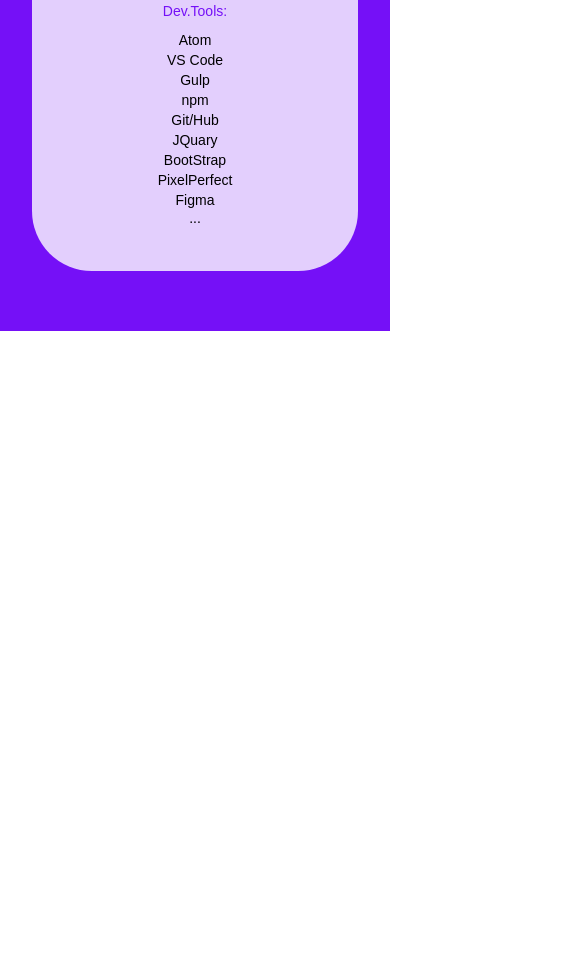
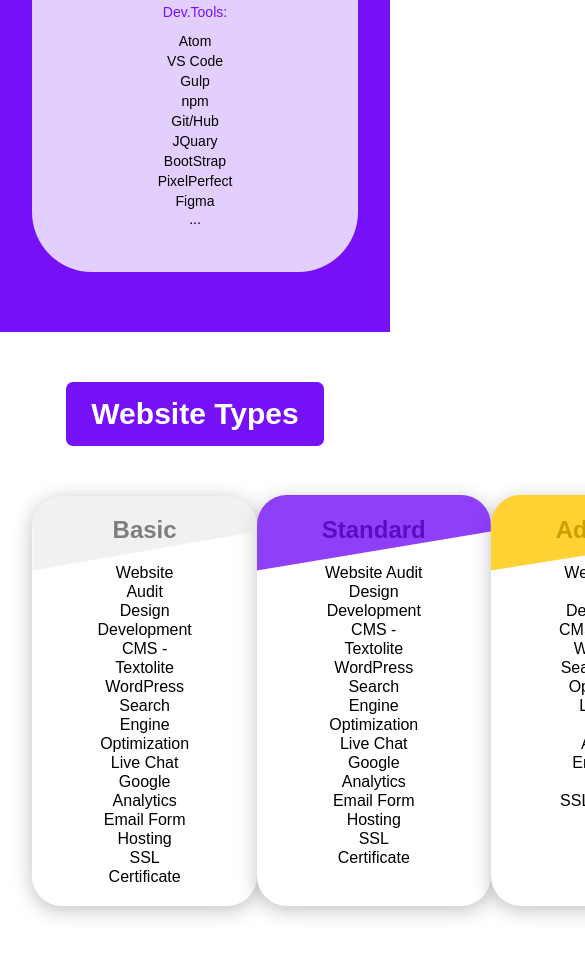
Before and after one commit to serhii-edit/2-portfolio, a website: page src/index.html in a window 390 px wide. Shown: the part 1574-2530 px from the top of the page, 585 px wide, since content can reach past the window. Before the commit the page ends 1905 px from the top, so only its background shows below. Drawn offline with Linux system fonts and the light colour scheme.

Commit message:
Feat: (add) ~section-types~ -responsive, full content-

```diff
--- a/src/index.html
+++ b/src/index.html
@@ -222,6 +222,94 @@
   </section>
   <!-- /.about -->
 
+  <section class="types">
+    <div class="container types__container">
+      <div class="types__wrap-title">
+        <h3 class="types__header-title">Website Types</h3>
+      </div>
+      <!-- /.types__wrap-title -->
+
+      <div class="types__content">
+
+        <div class="types__block">
+          <div class="types__top-shape types__top-shape--basic">
+
+          </div>
+          <!-- /.types__top-shape -->
+          <h5 class="types__title">
+            Basic
+          </h5>
+
+          <p class="types__subtitle">
+            Website Audit
+            Design
+            Development
+            CMS - Textolite
+            WordPress
+            Search Engine Optimization
+            Live Chat
+            Google Analytics
+            Email Form
+            Hosting
+            SSL Certificate
+          </p>
+        </div>
+        <!-- /.types__block -->
+        <div class="types__block">
+          <div class="types__top-shape types__top-shape--standard">
+
+          </div>
+          <h5 class="types__title">
+            Standard
+          </h5>
+
+          <p class="types__subtitle">
+            Website Audit
+            Design
+            Development
+            CMS - Textolite
+            WordPress
+            Search Engine Optimization
+            Live Chat
+            Google Analytics
+            Email Form
+            Hosting
+            SSL Certificate
+          </p>
+        </div>
+        <!-- /.types__block -->
+        <div class="types__block">
+          <div class="types__top-shape types__top-shape--advanced">
+
+          </div>
+          <h5 class="types__title">
+            Advanced
+          </h5>
+
+          <p class="types__subtitle">
+            Website Audit
+            Design
+            Development
+            CMS - Textolite
+            WordPress
+            Search Engine Optimization
+            Live Chat
+            Google Analytics
+            Email Form
+            Hosting
+            SSL Certificate
+          </p>
+        </div>
+        <!-- /.types__block -->
+
+      </div>
+      <!-- /.types__content -->
+
+    </div>
+    <!-- /.container types__container -->
+  </section>
+  <!-- /.types -->
+
  </main>
  <!-- /.main -->
 
--- a/src/scss/_interface.scss
+++ b/src/scss/_interface.scss
@@ -3,9 +3,11 @@
 $primary2: #7510F7;
 $darkSilver: #4B4B4B;
 $softSilver: #717171;
+$x2SoftSilver: #E5E5E58C;
 $white: #fff;
 $green: #00C773;
 $blue: #2196F3;
+$primaryOrange: #FFC700CC;
 
 a {
   text-decoration: unset;
--- a/src/scss/_responsive.scss
+++ b/src/scss/_responsive.scss
@@ -232,4 +232,10 @@
   }
 } // Media (width: 400px)
 
+@media screen and (max-width: 1480px) {
+  .about__skills {
+    margin-top: -93px;
+  }
+}
+
 // About (END)
--- a/src/scss/style.scss
+++ b/src/scss/style.scss
@@ -5,5 +5,6 @@
 @import "tamplate/header";
 @import "tamplate/hero";
 @import "tamplate/about";
+@import "tamplate/types";
 
 @import "responsive";
--- /dev/null
+++ b/src/scss/tamplate/_types.scss
@@ -0,0 +1,79 @@
+.types {
+  padding-top: 50px;
+  padding-bottom: 50px;
+  &__wrap {
+    &-title {
+      text-align: center;
+      margin-bottom: 50px;
+    }
+  }
+  &__header {
+    &-title {
+      display: inline-block;
+      background-color: $primary2;
+      color: $white;
+      font-size: 30px;
+      font-weight: bold;
+      padding: 15px 25px;
+      border-radius: 7px;
+    }
+  }
+
+  &__content {
+    display: flex;
+    flex-direction: row;
+    justify-content: space-between;
+  }
+
+   &__block {
+     position: relative;
+    background: $white;
+    box-shadow: 0px 4px 20px rgba(0,0, 0, 0.25);
+    border-radius: 30px;
+    padding: 20px 65px;
+    text-align: center;
+  }
+  &__top {
+    &-shape {
+      position: absolute;
+      top: -1px;
+      left: 0;
+      right: 0;
+      width: 100%;
+      height: 260px;
+      border-top-left-radius: 30px;
+      border-top-right-radius: 30px;
+      clip-path: polygon(100% 0, 100% 14%, 0 29%, 0 0);
+      z-index: 1;
+      &--basic {
+        background: rgba($x2SoftSilver, 0.55);
+      }
+      &--standard {
+        background: rgba($primary2, 0.8);
+      }
+      &--advanced {
+        background: rgba($primaryOrange, 0.8);
+      }
+  }
+}
+  &__title {
+    // font-family: Roboto;
+    font-style: normal;
+    font-weight: bold;
+    font-size: 24px;
+    line-height: 28px;
+
+    // color: $white;
+  }
+  &__subtitle {
+    white-space: pre-line;
+
+    // font-family: Roboto;
+    font-style: normal;
+    font-weight: 300;
+    font-size: 16px;
+    line-height: 19px;
+
+    color: $black;
+  }
+}
```
Also changed, not shown: src/css/style.css.
